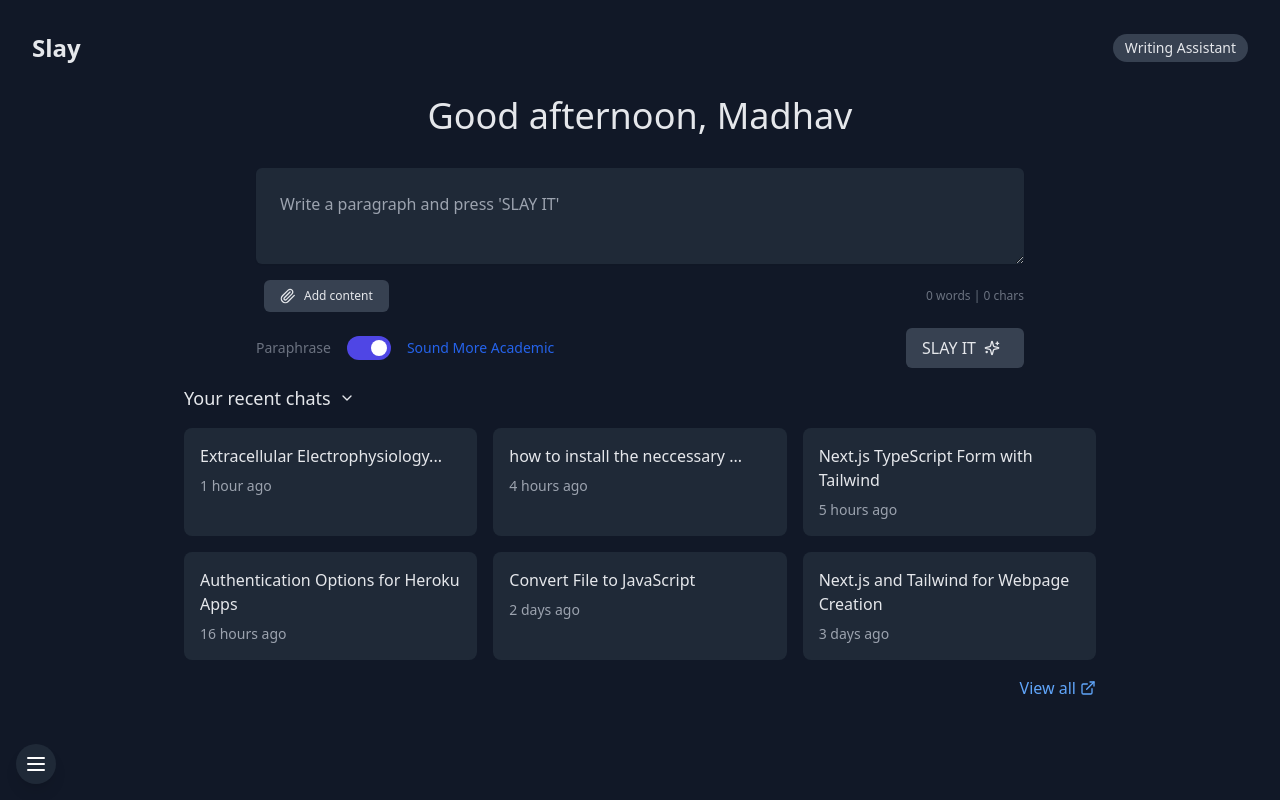
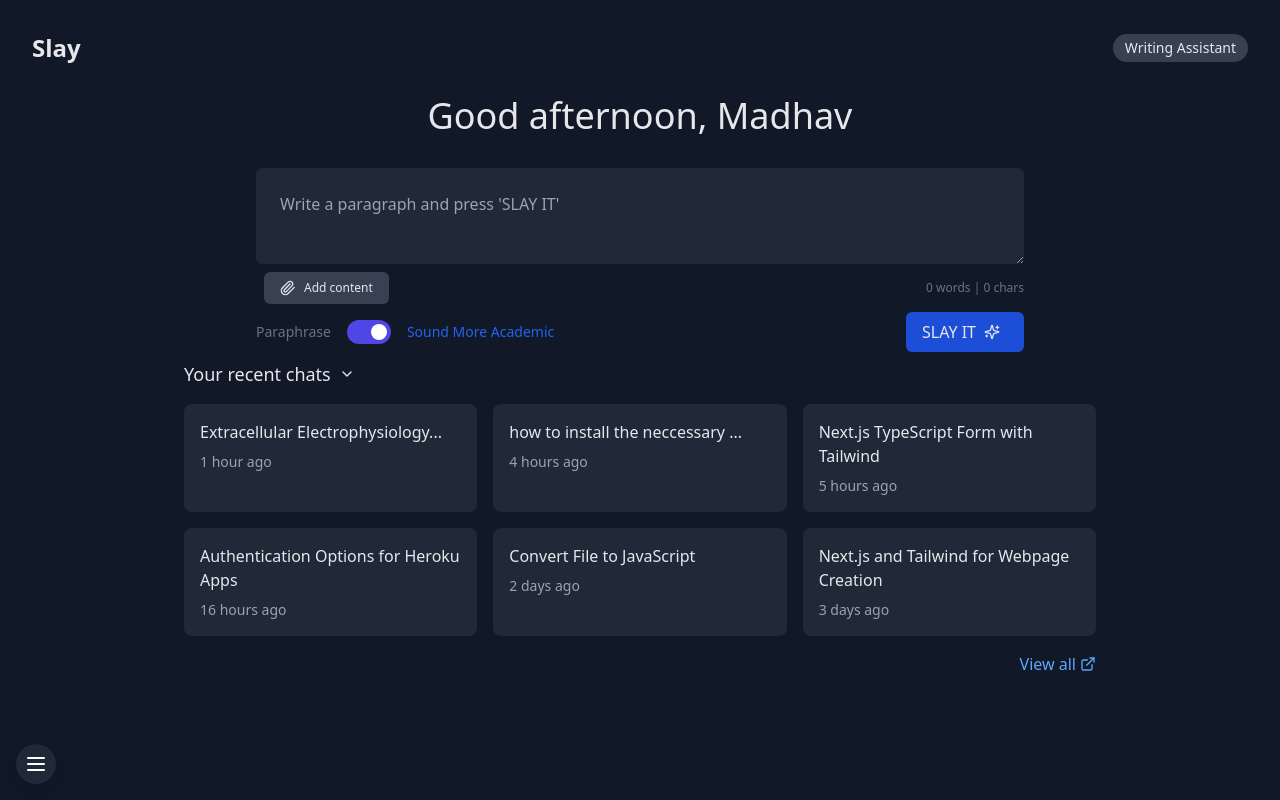
Before and after one commit to mdhvsk/slay-school-writing, a Next.js app: page /landing in a window 1280 px wide. Built offline with nearby package versions, Linux system fonts and the light colour scheme.

Commit message:
query ui changes

```diff
--- a/src/components/query_box2.tsx
+++ b/src/components/query_box2.tsx
@@ -81,7 +81,7 @@ const QueryBox2: React.FC<Props> = ({ isHome, onResponse }) => {
         try {
             setIsLoading(true)
 
-            if(formData.prompt.length > 600) {
+            if(formData.prompt.length > 600 || formData.prompt.length == 0) {
                 setIsLoading(false)
 
                 return
@@ -126,7 +126,7 @@ const QueryBox2: React.FC<Props> = ({ isHome, onResponse }) => {
       };
 
     return (
-        <div className='max-w-3xl mx-auto space-y-4 '>
+        <div className='max-w-3xl mx-auto space-y-2 '>
 
             <div className="flex flex-col items-center justify-center space-x-2 ">
                 <textarea
@@ -144,7 +144,7 @@ const QueryBox2: React.FC<Props> = ({ isHome, onResponse }) => {
             <div className="flex justify-between items-center space-x-2">
                 <input
                     type="file"
-                    accept=".txt,.docx,.pdf"
+                    accept=".txt,.docx,.pdf,.doc"
                     onChange={handleFileChange}
                     ref={fileInputRef}
                     className="sr-only"
@@ -158,7 +158,7 @@ const QueryBox2: React.FC<Props> = ({ isHome, onResponse }) => {
 
                 </div>
 
-                <div className={`flex items-center text-xs rounded-md text-right ${charCount < 600 ? 'text-gray-500' : 'text-red-500'
+                <div className={`flex items-center text-xs rounded-md text-right ${charCount < 601 ? 'text-gray-500' : 'text-red-500'
                     }`}>
                     {wordCount} words | {charCount} chars
                 </div>
@@ -168,7 +168,7 @@ const QueryBox2: React.FC<Props> = ({ isHome, onResponse }) => {
             <div className="flex justify-between items-center space-x-2">
                 <ParaphraseToggle onToggle={handleToggle} />
 
-                <button className="flex items-center bg-gray-700 hover:bg-gray-600 px-4 py-2 rounded-md text-md" onClick={handleSubmit}>
+                <button className="flex items-center bg-blue-700 hover:bg-blue-600 px-4 py-2 rounded-md text-md" onClick={handleSubmit}>
                     SLAY IT
                     <Sparkles size={16} className="mx-2" />
 
--- a/src/pages/output2.tsx
+++ b/src/pages/output2.tsx
@@ -63,11 +63,6 @@ const OutputBlock = () => {
                     <div className="flex space-x-2">
                     {isCopied && (<p className='text-gray-500 animate-fade-in-out'>Copied!</p>)}
                     </div>
-
-                    <div className="flex space-x-2">
-                    {/* {isCopied && (<p className='text-gray-500 animate-fade-in-out'>Copied!</p>)} */}
-                    {/* {isCopied && (<p className='text-gray-500 animate-fade-in-out'>Copied!</p>)} */}
-                    </div>
                 </div>
 
             </div>
```
